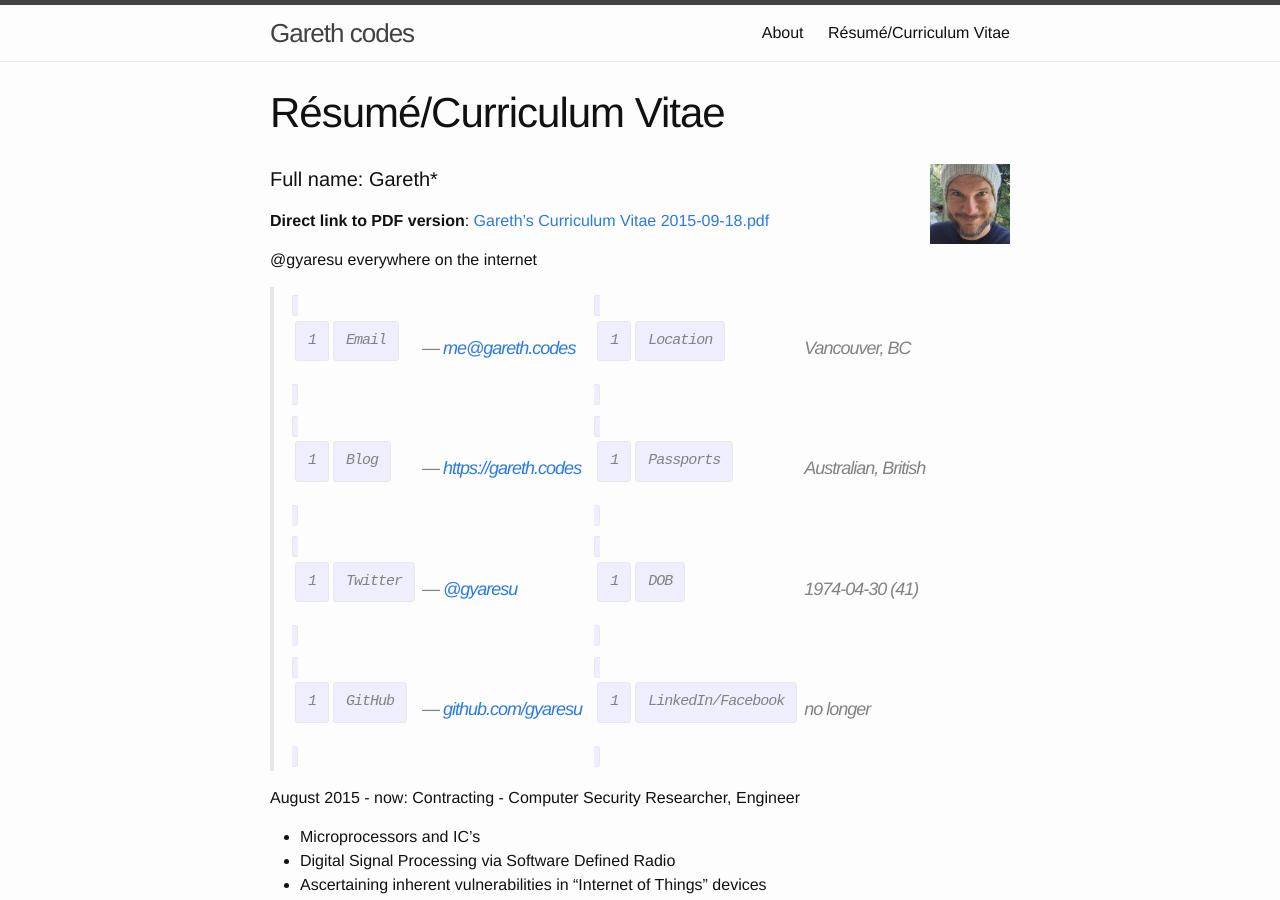
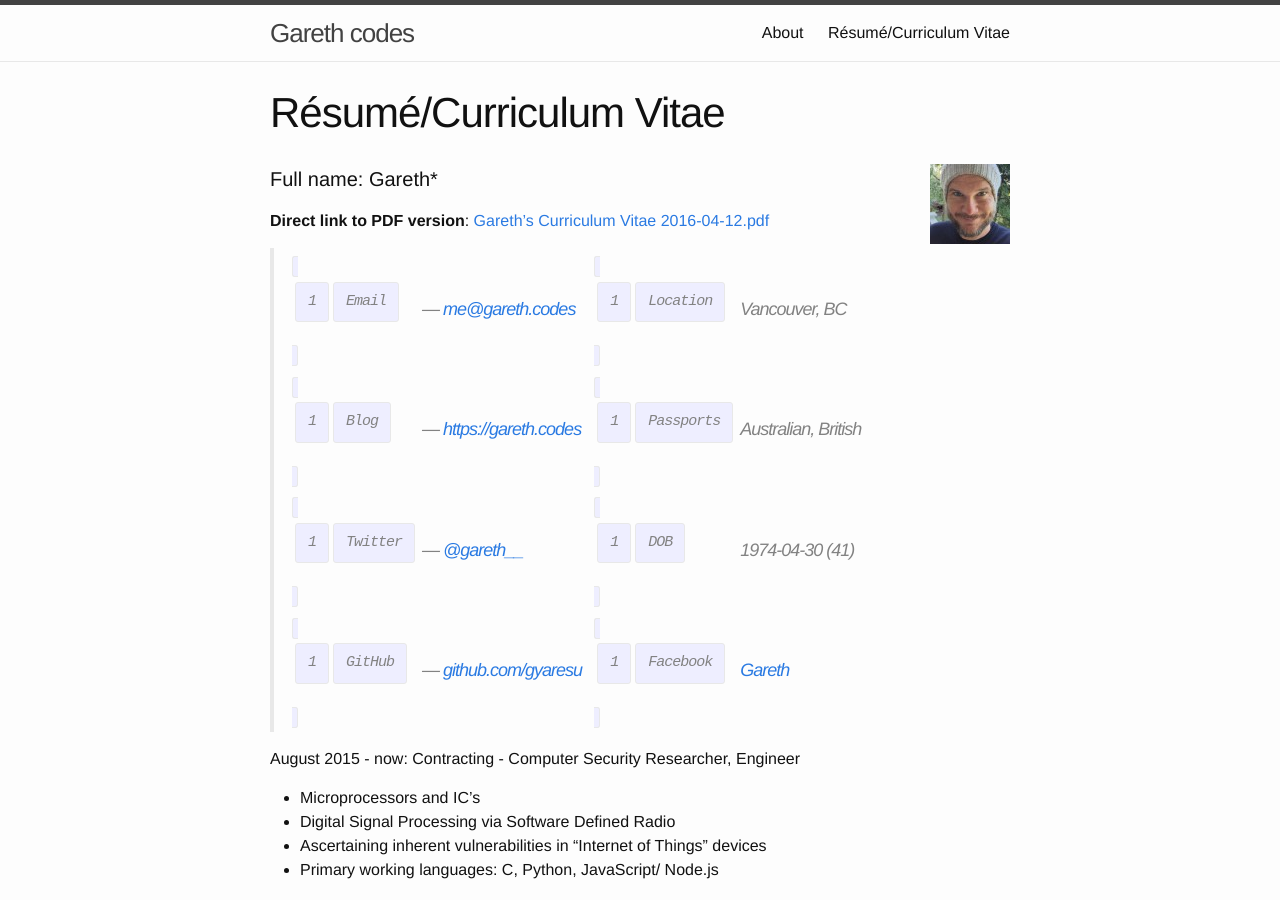
Before and after one commit to gyaresu/gareth.codes, a Jekyll site: the page built from cv.md, in a window 1280 px wide and 900 px high. Built offline with Jekyll 4.4.1, drawn with Linux system fonts in a browser that asks for light colours.

Commit message:
cv update april 2016

```diff
--- a/cv.md
+++ b/cv.md
@@ -8,15 +8,13 @@
 
 #### Full name: Gareth*
 
-**Direct link to PDF version**: [Gareth's Curriculum Vitae 2015-09-18.pdf](/files/gareth-curriculum-vitae-2015-09-18.pdf)
-
-@gyaresu everywhere on the internet
+**Direct link to PDF version**: [Gareth's Curriculum Vitae 2016-04-12.pdf](/files/gareth-curriculum-vitae-2016-04-12.pdf)
 
 >:-------:|-|:----------------------------|-|:--------------------|--------------------:
 `Email`   |—| <me@gareth.codes>           | | `Location`          | Vancouver, BC
 `Blog`    |—| [https://gareth.codes][blog]| | `Passports`         | Australian, British
-`Twitter` |—| [@gyaresu][twitter]         | | `DOB`               | 1974-04-30 (41)
- `GitHub` |—| [github.com/gyaresu][github]| | `LinkedIn/Facebook` | no longer
+`Twitter` |—| [@gareth__][twitter]         | | `DOB`               | 1974-04-30 (41)
+ `GitHub` |—| [github.com/gyaresu][github]| | `Facebook` | [Gareth](https://facebook.com/gyaresu)
 
 
 
```
Also changed, not shown: 2 other files.
